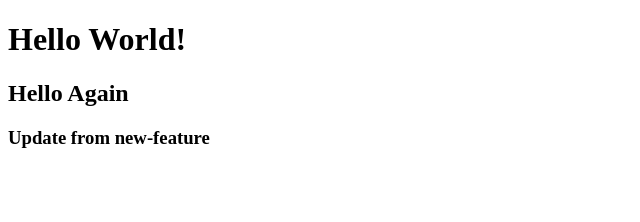
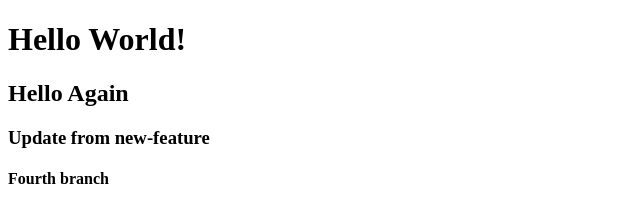
Before and after one commit to LydiaNRSmith/Practice2, a plain HTML site: page index.html in a window 1280 px wide. Shown: the whole page, without its empty margins (0-640 px from the left). Drawn offline with Linux system fonts and the light colour scheme.

Commit message:
added text to third branch

```diff
--- a/index.html
+++ b/index.html
@@ -10,5 +10,6 @@
     <h1>Hello World!</h1>
     <h2>Hello Again</h2>
     <h3>Update from new-feature</h3>
+    <h4>Fourth branch</h4>
 </body>
 </html>
```
